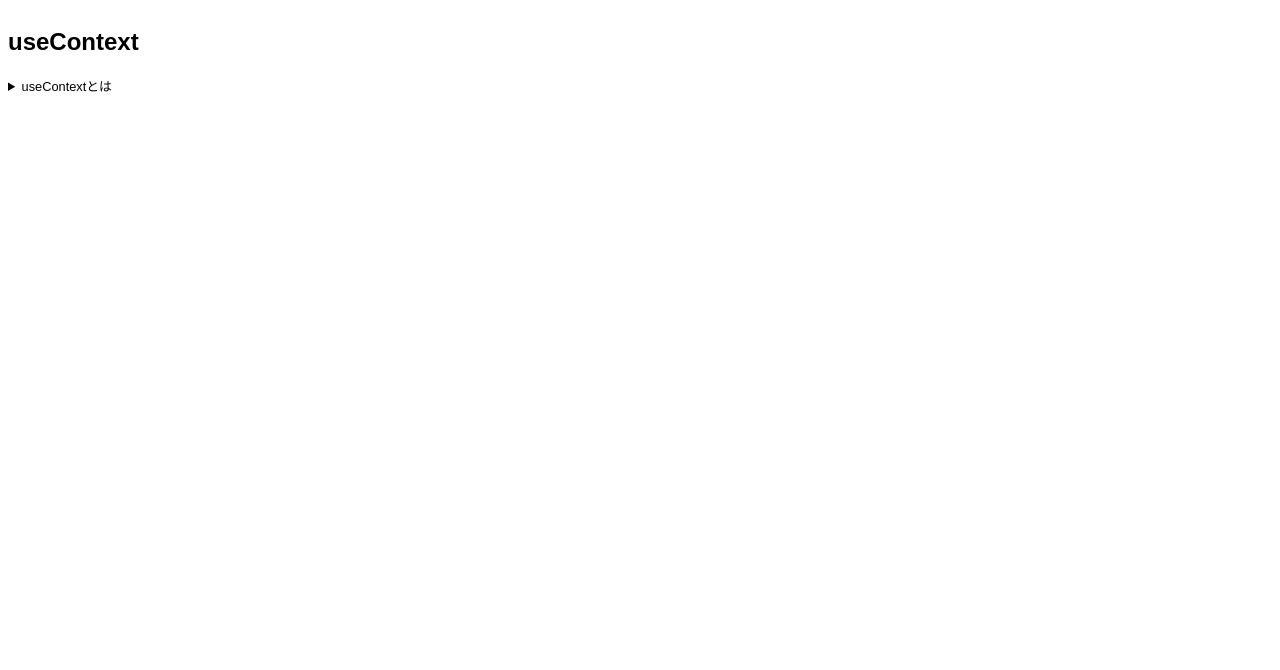
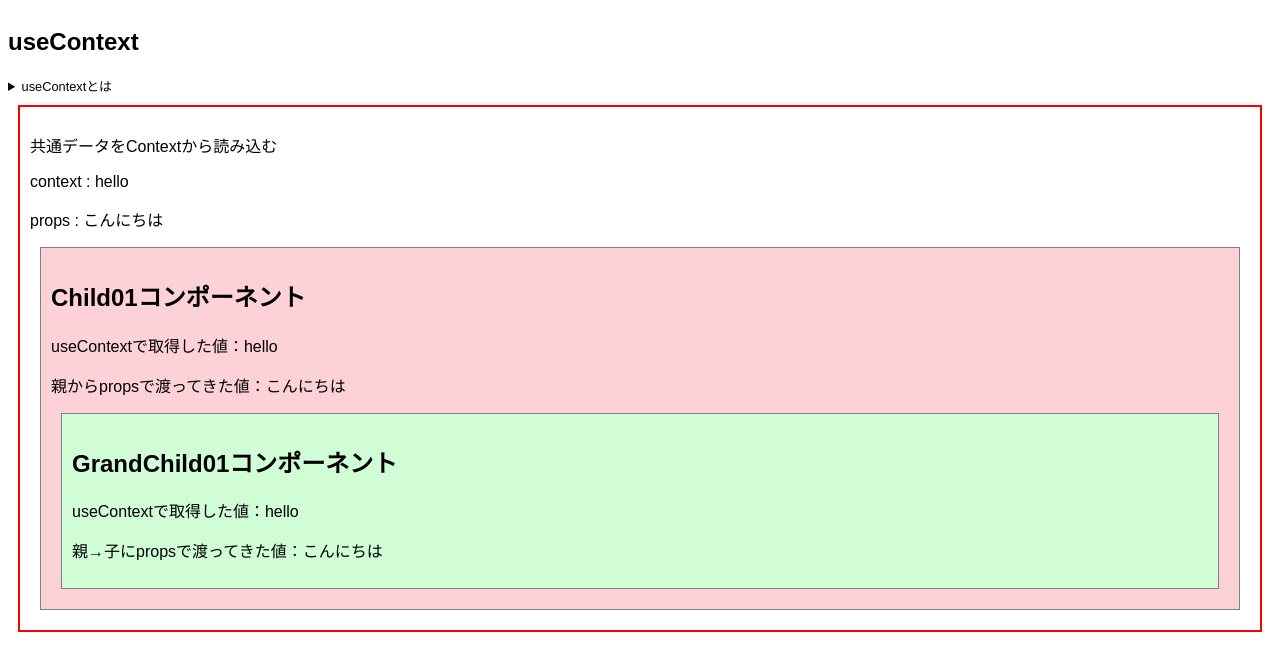
Before and after one commit to keroro0402/Next_Docker_App, a Next.js app in the folder web/: page /08_useContext in a window 1280 px wide. Shown: the top 670 px of the page. Built offline with nearby package versions, Linux system fonts and the light colour scheme.

Commit message:
useContextコンポーネント作成

```diff
--- /dev/null
+++ b/web/src/app/08_useContext/components/child01.tsx
@@ -0,0 +1,23 @@
+import { MyContext } from './useContext01';
+import { useContext } from 'react';
+import GrandChild01 from './grandChild01';
+
+interface Props {
+  props: string;
+}
+
+const Child01 = ({ props }: Props) => {
+  const value = useContext(MyContext);
+  return (
+    <>
+      <div className='child border area-pink'>
+        <h2>Child01コンポーネント</h2>
+        <p>useContextで取得した値：{value}</p>
+        <p>親からpropsで渡ってきた値：{props}</p>
+        <GrandChild01 props={props} />
+      </div>
+    </>
+  );
+};
+
+export default Child01;
--- /dev/null
+++ b/web/src/app/08_useContext/components/grandChild01.tsx
@@ -0,0 +1,21 @@
+import { MyContext } from './useContext01';
+import { useContext } from 'react';
+
+interface Props {
+  props: string;
+}
+
+const GrandChild01 = ({ props }: Props) => {
+  const value = useContext(MyContext);
+  return (
+    <>
+      <div className='grandchild border area-green'>
+        <h2>GrandChild01コンポーネント</h2>
+        <p>useContextで取得した値：{value}</p>
+        <p>親→子にpropsで渡ってきた値：{props}</p>
+      </div>
+    </>
+  );
+};
+
+export default GrandChild01;
--- /dev/null
+++ b/web/src/app/08_useContext/components/useContext01.tsx
@@ -0,0 +1,19 @@
+'use client';
+import { createContext, useContext } from 'react';
+import Child01 from './child01';
+
+export const MyContext = createContext('hello');
+const UseContext01 = () => {
+  const contextValue = useContext(MyContext);
+  const props = 'こんにちは';
+  return (
+    <>
+      <p>共通データをContextから読み込む</p>
+      <p>context : {contextValue}</p>
+      <p>props : {props}</p>
+      <Child01 props={props} />
+    </>
+  );
+};
+
+export default UseContext01;
--- a/web/src/app/08_useContext/page.tsx
+++ b/web/src/app/08_useContext/page.tsx
@@ -1,13 +1,15 @@
+import UseContext01 from '@/app/08_useContext/components/useContext01';
+
 export default function UseContext() {
   return (
     <>
       <h2>useContext</h2>
       <details className='accordion-003 fs_small '>
         <summary>useContextとは</summary>
-        <p className='m-0'></p>
+        <p className='m-0'>Reactアプリケーション内でデータをグローバルに共有するための仕組み。createContextでグローバルに共有するための値を設定し、useContextでその値を使用する。</p>
       </details>
 
-      {/* <div className='card'>{<UseMemo01 />}</div> */}
+      <div className='card'>{<UseContext01 />}</div>
     </>
   );
 }
```
